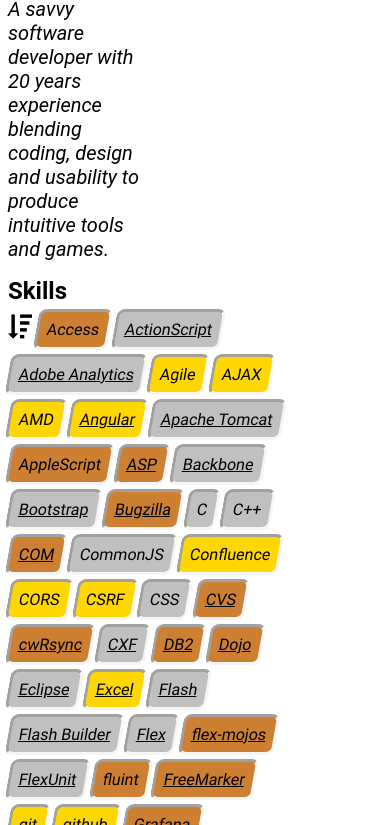
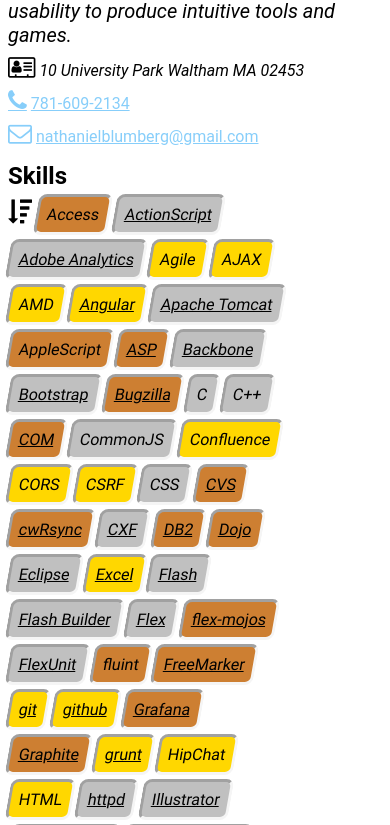
Before and after one commit to nblumberg/nblumberg.github.io, a website: page resume/index.html in a window 390 px wide. Shown: the part 130-955 px from the top of the page. Drawn offline with Linux system fonts and the light colour scheme.

Commit message:
Organize styles
Add responsive design media queries
Add skills to CTCT/EIGI

```diff
--- a/resume/css/index.scss
+++ b/resume/css/index.scss
@@ -1,6 +1,7 @@
+// =========
 // Icon font
-//$fontawesome: "http://fontawesome.io/assets/font-awesome/fonts/fontawesome-webfont.";
-$fontawesome: "../font/fontawesome-webfont.";
+// =========
+$fontawesome: "../font/fontawesome-webfont."; //"http://fontawesome.io/assets/font-awesome/fonts/fontawesome-webfont.";
 @font-face {
   font-family: "FontAwesome";
   src: url("#{$fontawesome}eot?v=4.7.0");
@@ -16,6 +17,7 @@
 // Icon font element
 .icon {
   font: normal normal normal 1.5rem/1 FontAwesome;
+  text-decoration: none;
 }
 
 // Skewed polygon shapes
@@ -62,11 +64,9 @@
   display: none !important;
 }
 
-
-
-// ==============================
+// ============
 // Basic styles
-// ==============================
+// ============
 html {
   font-family: Roboto, Arial, sans-serif;
 }
@@ -82,10 +82,9 @@
   color: lightsteelblue;
 }
 
-
-// ==============================
+// =====================
 // Generic icon elements
-// ==============================
+// =====================
 a:before {
   @extend .icon;
   margin-right: 0.25rem;
@@ -97,21 +96,41 @@
   content: "\f095";
 }
 
-address:before {
+address {
+  margin-bottom: 0.5rem;
+
+  &:before {
     @extend .icon;
     content: "\f2bc";
   }
+}
 
+.dates {
+  &:before {
+    @extend .icon;
+    content: "\f073";
+  }
+  .short-month, .short-year {
+    display: none;
+  }
+}
+
+// ===========
+// Top section
+// ===========
 .me {
   display: table;
   width: 100%;
 
   & > * {
     display: table-cell;
-    width: 50%;
 
+    &:first-child {
+      width: 70%;
+    }
     &:last-child {
       text-align: right;
+      width: 30%;
     }
   }
 }
@@ -119,14 +138,19 @@
 .contact {
   a {
     display: block;
+    margin-bottom: 0.5rem;
   }
 }
 
 .overview {
   font-style: italic;
   font-size: 1.25rem;
+  margin-bottom: 0.5rem;
 }
 
+// =============
+// Skills styles
+// =============
 .skills {
   max-width: 75%; // leave room for slide ins
 
@@ -227,7 +251,7 @@
     width: 25vw;
   }
 }
-.skill:hover, .skil:active {
+.skill:hover, .skill:active {
   .term {
     //border-color: grey;
     &.expert {
@@ -245,11 +269,9 @@
   }
 }
 
-.dates:before {
-  @extend .icon;
-  content: "\f073";
-}
-
+// ==================
+// Experience section
+// ==================
 .company-overview {
   display: table;
   width: 100%;
@@ -322,16 +344,6 @@
     }
   }
 }
-
-@media screen and (max-width: 700px) {
-  address, .dates {
-    & > * {
-      display: none;
-    }
-  }
-}
-
-
 
 // https://codepen.io/devilskitchen/pen/jkdgK
 .portfolio {
@@ -461,3 +473,68 @@
 //  0% { transform: rotateY( 45deg ); }
 //  100% { transform: rotateY( 0deg ) translate3d( 150px,0,0 ) scale3d(1.2,1.2,1.2); }
 //}
+
+// ==============================
+// Responsive design styles
+// ==============================
+@media screen and (max-width: 835px) {
+  .me {
+    display: block;
+    width: 100%;
+
+    .overview {
+      display: block;
+    }
+    & > * {
+      display: block;
+      width: 100%;
+
+      address > * {
+        display: inline;
+      }
+
+      &:first-child {
+        width: 100%;
+      }
+      &:last-child {
+        text-align: left;
+        width: 100%;
+      }
+    }
+  }
+
+  address {
+    & > * {
+      display: none;
+    }
+  }
+  .dates {
+    .month, .year {
+      display: none;
+    }
+    .short-month, .short-year {
+      display: inline;
+    }
+  }
+}
+
+@media screen and (max-width: 700px) {
+  .dates {
+    & > * {
+      display: none;
+    }
+  }
+  .present {
+    display: none !important;
+  }
+}
+
+@media print {
+  .skillList {
+    .widget {
+      &:before {
+        content: "";
+      }
+    }
+  }
+}
--- a/resume/gen/addressTemplate.js
+++ b/resume/gen/addressTemplate.js
@@ -1,6 +1,6 @@
 ((templates) => {
     "use strict";
-    templates[ "address" ] = templates._`<address data-show-icon="${'city'}">
+    templates[ "address" ] = templates._`<address data-show-icon="${'city'}" title="${'number'} ${'street'} ${'city'} ${'state'} ${'zipcode'}">
     <span class="number">${"number"}</span>
     <span class="street">${"street"}</span>
     <span class="city">${"city"}</span>
--- a/resume/gen/experienceData.js
+++ b/resume/gen/experienceData.js
@@ -69,6 +69,18 @@
         },
         "summary": "Expert in all areas of team responsibility.",
         "responsibilities": [
+          {
+            "description": "Create an iframe-based web portlet framework to allow the company to break up the single \"monolithic\" application into separate teams, repositories, te and JavaScript API",
+            "skills": [
+              "JavaScript", "jQuery", "Java", "JSP", "Spring", "AJAX", "CXF", "EJB", "DB2"
+            ]
+          },
+          {
+            "description": "Re-implement the email creation and management wizard flow as a separate Spring application and microservice.",
+            "skills": [
+              "JavaScript", "jQuery", "Java", "JSP", "Spring", "AJAX", "CXF", "EJB", "DB2"
+            ]
+          }
         ]
       },
       {
@@ -79,6 +91,18 @@
         },
         "summary": "Expert in all areas of team responsibility.",
         "responsibilities": [
+          {
+            "description": "Re-implement the email creation and management wizard flow using Spring POST-back form transitions.",
+            "skills": [
+              "JavaScript", "jQuery", "Java", "JSP", "Spring"
+            ]
+          },
+          {
+            "description": "Streamline the management of stock images available to customers.",
+            "skills": [
+              "Java", "JSP", "Excel", "Spring"
+            ]
+          }
         ]
       }
     ]
--- a/resume/gen/positionsTemplate.js
+++ b/resume/gen/positionsTemplate.js
@@ -3,10 +3,20 @@
     templates[ "positions" ] = templates._`<div class="position">
   <header>
     <h4 class="name">${"name"}</h4>
-    <div class="dates">
-      <span class="start">${"dates.start"}</span>
+    <div class="dates" title="${'dates.start.month'} ${'dates.start.year'} - ${'dates.end.month'} ${'dates.end.year'}">
+      <span class="start">
+        <span class="month">${"dates.start.month"}</span>
+        <span class="short-month">${"dates.start.shortMonth"}</span>
+        <span class="year">${"dates.start.year"}</span>
+        <span class="short-year">${"dates.start.shortYear"}</span>
+      </span>
       <span>-</span>
-      <span class="end">${"dates.end"}</span>
+      <span class="end">
+        <span class="month">${"dates.end.month"}</span>
+        <span class="short-month">${"dates.end.shortMonth"}</span>
+        <span class="year">${"dates.end.year"}</span>
+        <span class="short-year">${"dates.end.shortYear"}</span>
+      </span>
       <span class="present" data-hide="${'dates.end'}">Present</span>
     </div>
   </header>
--- a/resume/js/index.js
+++ b/resume/js/index.js
@@ -14,17 +14,32 @@
         if (experience.positions) {
             experience.positions.forEach((position) => {
                 if (position.dates) {
+                    let m;
                     if (position.dates.start) {
-                        position.dates.start = moment(position.dates.start).format("MMMM YYYY");
+                        m = moment(position.dates.start);
+                        position.dates.start = {
+                            month: m.format("MMMM"),
+                            shortMonth: m.format("MMM"),
+                            year: m.format("YYYY"),
+                            shortYear: "'" + m.format("YY")
+                        };
                     }
                     if (position.dates.end) {
-                        position.dates.end = moment(position.dates.end).format("MMMM YYYY");
+                        m = moment(position.dates.end);
+                        position.dates.end = {
+                            month: m.format("MMMM"),
+                            shortMonth: m.format("MMM"),
+                            year: m.format("YYYY"),
+                            shortYear: "'" + m.format("YY")
+                        };
                     }
                 }
                 if (position.responsibilities) {
                     position.responsibilities.forEach((responsibility) => {
                         if (responsibility.skills) {
-                            responsibility.skills.sort();
+                            responsibility.skills.sort((a, b) => {
+                                return a.toLowerCase() < b.toLowerCase() ? -1 : 1;
+                            });
                             responsibility.skills = responsibility.skills.map((skill) => {
                                 return skillMap[ skill.toLowerCase() ] || { "shortName": skill, "longName": skill, "experienceLevel": "familiar" };
                             });
```
Also changed, not shown: resume/data/experience.json (+24 -0 lines), resume/html/address.html (+1 -1 lines), resume/html/positions.html (+13 -3 lines), resume/gen/index.css, 1 other file. Lines whose indentation alone changed are shown as unchanged.
